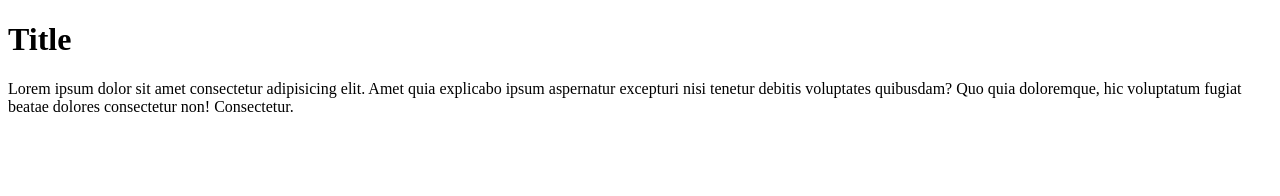
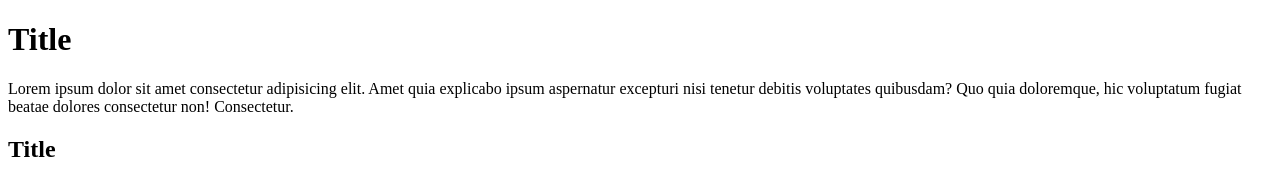
Before and after one commit to artyom-voitas/git-test, a plain HTML site: page index.html in a window 1280 px wide. Drawn offline with Linux system fonts and the light colour scheme.

Commit message:
added second section

```diff
--- a/index.html
+++ b/index.html
@@ -10,7 +10,10 @@
     <h1>Title</h1>
     <section class="first-section">
         <p>Lorem ipsum dolor sit amet consectetur adipisicing elit. Amet quia explicabo ipsum aspernatur excepturi nisi tenetur debitis voluptates quibusdam? Quo quia doloremque, hic voluptatum fugiat beatae dolores consectetur non! Consectetur.</p>
+    </section>
 
+    <section class="second-section">
+        <h2>Title</h2>
     </section>
 </body>
 </html>
```
